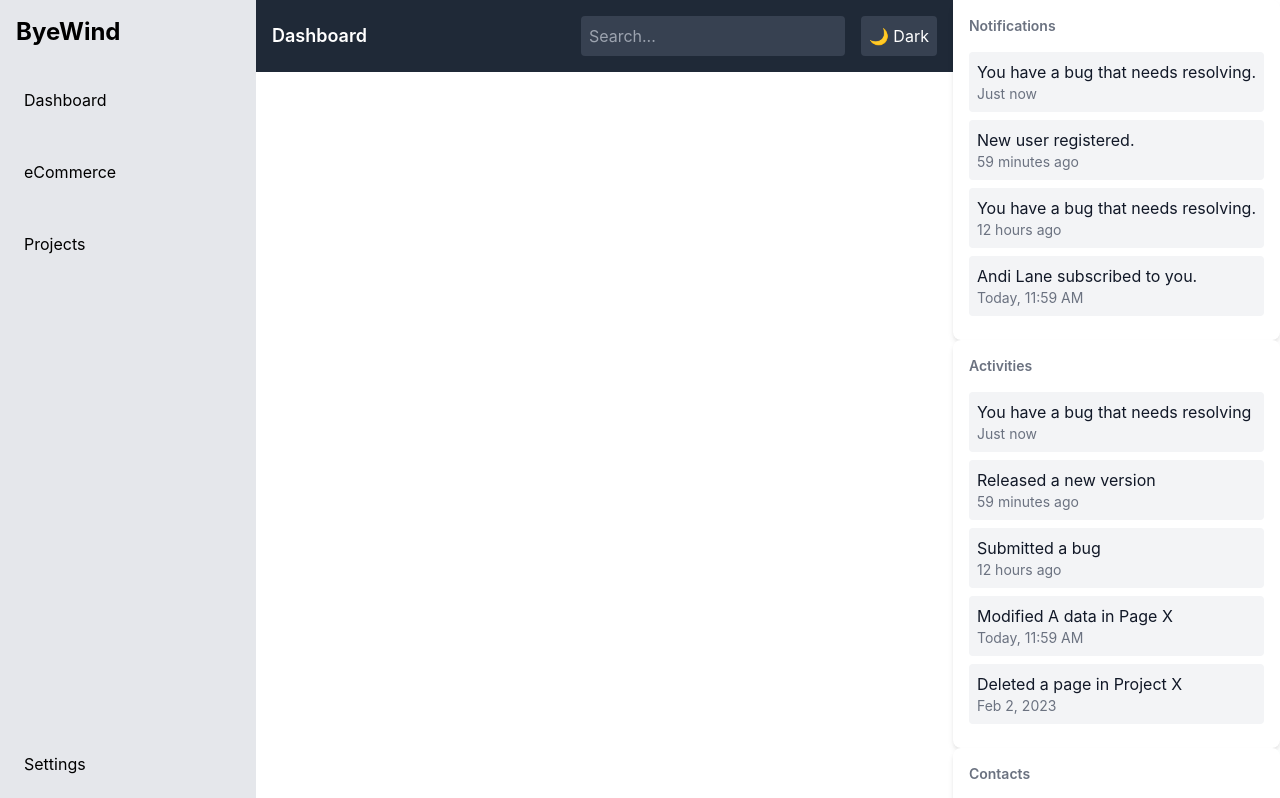
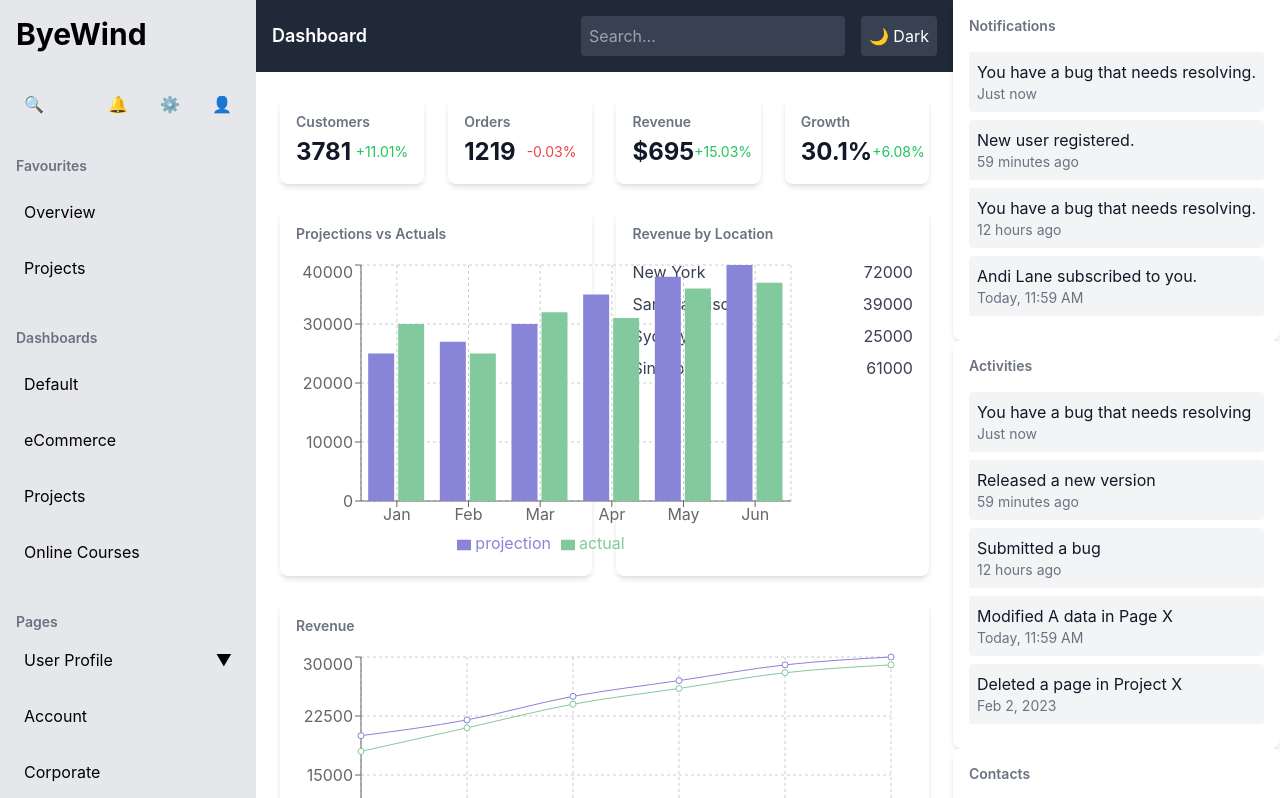
Before and after one commit to gaurish-saini/ecommerce-dashboard-react, a React (Create React App) app: page /dashboard/default in a window 1280 px wide. Shown: the top 798 px of the page. Built offline with nearby package versions, Linux system fonts and the light colour scheme.

Commit message:
feat: some more components

```diff
--- a/src/App.js
+++ b/src/App.js
@@ -15,12 +15,21 @@ const App = () => {
         <div className="flex">
           <Sidebar />
           <div className="flex-1">
-            <TopNav />
-            <div className="p-6">
-              <Routes>
-                <Route path="/dashboard" element={<DefaultDashboard />} />
-              </Routes>
+            <div>
+              <TopNav />
             </div>
+            {/* Main content area where we show different dashboards */}
+            <Routes>
+              {/* Default Dashboard Route */}
+              <Route path="/dashboard/default" element={<DefaultDashboard />} />
+
+              {/* Add routes for other dashboards (eCommerce, Projects, etc.) here */}
+              {/* Example:
+              <Route path="/dashboard/ecommerce" element={<EcommerceDashboard />} />
+              <Route path="/dashboard/projects" element={<ProjectsDashboard />} />
+              <Route path="/dashboard/online-courses" element={<OnlineCoursesDashboard />} />
+            */}
+            </Routes>
           </div>
           <div>
             <NotificationsPanel />
--- /dev/null
+++ b/src/components/Brand.js
@@ -0,0 +1,12 @@
+import React from "react";
+
+const Brand = () => {
+  return (
+    <div className="p-4 flex items-center">
+      {/* Replace with an actual logo if needed */}
+      <div className="text-3xl font-bold">ByeWind</div>
+    </div>
+  );
+};
+
+export default Brand;
--- /dev/null
+++ b/src/components/Dashboards.js
@@ -0,0 +1,27 @@
+import React from "react";
+import dashboardsData from "../data/dashboardsData"; // Assuming the dashboardsData is properly set
+import { Link } from "react-router-dom";
+
+const Dashboards = () => {
+  return (
+    <div className="p-4">
+      <h4 className="text-sm font-semibold text-gray-500 dark:text-gray-300 mb-2">
+        Dashboards
+      </h4>
+      <ul>
+        {dashboardsData.map((item, index) => (
+          <li key={index} className="py-2">
+            <Link
+              to={item.link} // This is the key: Ensure this points to /dashboard/default
+              className="hover:bg-gray-300 dark:hover:bg-gray-700 block p-2 rounded"
+            >
+              {item.name}
+            </Link>
+          </li>
+        ))}
+      </ul>
+    </div>
+  );
+};
+
+export default Dashboards;
--- /dev/null
+++ b/src/components/Favourites.js
@@ -0,0 +1,27 @@
+import React from "react";
+import favouritesData from "../data/favouritesData";
+import { Link } from "react-router-dom";
+
+const Favourites = () => {
+  return (
+    <div className="p-4">
+      <h4 className="text-sm font-semibold text-gray-500 dark:text-gray-300 mb-2">
+        Favourites
+      </h4>
+      <ul>
+        {favouritesData.map((item, index) => (
+          <li key={index} className="py-2">
+            <Link
+              to={item.link}
+              className="hover:bg-gray-300 dark:hover:bg-gray-700 block p-2 rounded"
+            >
+              {item.name}
+            </Link>
+          </li>
+        ))}
+      </ul>
+    </div>
+  );
+};
+
+export default Favourites;
--- /dev/null
+++ b/src/components/Pages.js
@@ -0,0 +1,55 @@
+import React, { useState } from "react";
+import pagesData from "../data/pagesData";
+import { Link } from "react-router-dom";
+
+const Pages = () => {
+  const [isUserProfileOpen, setIsUserProfileOpen] = useState(false);
+
+  return (
+    <div className="p-4">
+      <h4 className="text-sm font-semibold text-gray-500 dark:text-gray-300 mb-2">
+        Pages
+      </h4>
+
+      {/* User Profile Accordion */}
+      <button
+        onClick={() => setIsUserProfileOpen(!isUserProfileOpen)}
+        className="hover:bg-gray-300 dark:hover:bg-gray-700 block p-2 rounded w-full text-left"
+      >
+        User Profile
+        <span className="float-right">{isUserProfileOpen ? "▲" : "▼"}</span>
+      </button>
+
+      {isUserProfileOpen && (
+        <ul className="pl-4 mt-2">
+          {pagesData.userProfile.map((item, index) => (
+            <li key={index} className="py-2">
+              <Link
+                to={item.link}
+                className="hover:bg-gray-300 dark:hover:bg-gray-700 block p-2 rounded"
+              >
+                {item.name}
+              </Link>
+            </li>
+          ))}
+        </ul>
+      )}
+
+      {/* Other Pages */}
+      <ul className="mt-2">
+        {pagesData.otherPages.map((item, index) => (
+          <li key={index} className="py-2">
+            <Link
+              to={item.link}
+              className="hover:bg-gray-300 dark:hover:bg-gray-700 block p-2 rounded"
+            >
+              {item.name}
+            </Link>
+          </li>
+        ))}
+      </ul>
+    </div>
+  );
+};
+
+export default Pages;
--- /dev/null
+++ b/src/components/SearchIconsBar.js
@@ -0,0 +1,29 @@
+import React from "react";
+
+const SearchIconsBar = () => {
+  return (
+    <div className="flex items-center justify-between p-4">
+      {/* Search Icon */}
+      <div>
+        <button className="p-2 hover:bg-gray-300 dark:hover:bg-gray-700 rounded">
+          🔍 {/* You can replace this with an actual SVG icon */}
+        </button>
+      </div>
+
+      {/* User-related Icons */}
+      <div className="flex space-x-4">
+        <button className="p-2 hover:bg-gray-300 dark:hover:bg-gray-700 rounded">
+          🔔 {/* Notification icon */}
+        </button>
+        <button className="p-2 hover:bg-gray-300 dark:hover:bg-gray-700 rounded">
+          ⚙️ {/* Settings icon */}
+        </button>
+        <button className="p-2 hover:bg-gray-300 dark:hover:bg-gray-700 rounded">
+          👤 {/* User profile icon */}
+        </button>
+      </div>
+    </div>
+  );
+};
+
+export default SearchIconsBar;
--- a/src/components/Sidebar.js
+++ b/src/components/Sidebar.js
@@ -1,43 +1,27 @@
-import { Link } from "react-router-dom";
+import React from "react";
+import Brand from "./Brand";
+import SearchIconsBar from "./SearchIconsBar";
+import Favourites from "./Favourites";
+import Dashboards from "./Dashboards";
+import Pages from "./Pages";
 
 const Sidebar = () => {
   return (
     <div className="w-64 h-screen bg-gray-200 dark:bg-gray-900 text-black dark:text-white flex flex-col">
-      <div className="p-4 text-2xl font-bold">ByeWind</div>
-      <ul className="flex-1">
-        <li className="p-4">
-          <Link
-            to="/dashboard"
-            className="hover:bg-gray-300 dark:hover:bg-gray-700 block p-2 rounded"
-          >
-            Dashboard
-          </Link>
-        </li>
-        <li className="p-4">
-          <Link
-            to="/ecommerce"
-            className="hover:bg-gray-300 dark:hover:bg-gray-700 block p-2 rounded"
-          >
-            eCommerce
-          </Link>
-        </li>
-        <li className="p-4">
-          <Link
-            to="/projects"
-            className="hover:bg-gray-300 dark:hover:bg-gray-700 block p-2 rounded"
-          >
-            Projects
-          </Link>
-        </li>
-      </ul>
-      <div className="p-4">
-        <Link
-          to="/settings"
-          className="hover:bg-gray-300 dark:hover:bg-gray-700 block p-2 rounded"
-        >
-          Settings
-        </Link>
-      </div>
+      {/* Brand Section */}
+      <Brand />
+
+      {/* Search and Icons Bar */}
+      <SearchIconsBar />
+
+      {/* Favourites Section */}
+      <Favourites />
+
+      {/* Dashboards Section */}
+      <Dashboards />
+
+      {/* Pages Section */}
+      <Pages />
     </div>
   );
 };
--- /dev/null
+++ b/src/data/dashboardsData.js
@@ -0,0 +1,8 @@
+const dashboardsData = [
+  { name: "Default", link: "/dashboard/default" },
+  { name: "eCommerce", link: "/dashboard/ecommerce" },
+  { name: "Projects", link: "/dashboard/projects" },
+  { name: "Online Courses", link: "/dashboard/online-courses" },
+];
+
+export default dashboardsData;
--- /dev/null
+++ b/src/data/favouritesData.js
@@ -0,0 +1,6 @@
+const favouritesData = [
+  { name: "Overview", link: "/overview" },
+  { name: "Projects", link: "/projects" },
+];
+
+export default favouritesData;
--- /dev/null
+++ b/src/data/pagesData.js
@@ -0,0 +1,17 @@
+const pagesData = {
+  userProfile: [
+    { name: "Overview", link: "/pages/overview" },
+    { name: "Projects", link: "/pages/projects" },
+    { name: "Campaigns", link: "/pages/campaigns" },
+    { name: "Documents", link: "/pages/documents" },
+    { name: "Followers", link: "/pages/followers" },
+  ],
+  otherPages: [
+    { name: "Account", link: "/pages/account" },
+    { name: "Corporate", link: "/pages/corporate" },
+    { name: "Blog", link: "/pages/blog" },
+    { name: "Social", link: "/pages/social" },
+  ],
+};
+
+export default pagesData;
--- a/src/pages/DefaultDashboard.js
+++ b/src/pages/DefaultDashboard.js
@@ -5,9 +5,6 @@ import RevenueLineChart from "../components/RevenueLineChart";
 import RevenueByLocation from "../components/RevenueByLocation";
 import TopSellingProducts from "../components/TopSellingProducts";
 import TotalSalesDonutChart from "../components/TotalSalesDonutChart";
-import NotificationsPanel from "../components/NotificationsPanel";
-import ActivitiesPanel from "../components/ActivitiesPanel";
-import ContactsList from "../components/ContactsList";
 
 const DefaultDashboard = () => {
   return (
```
